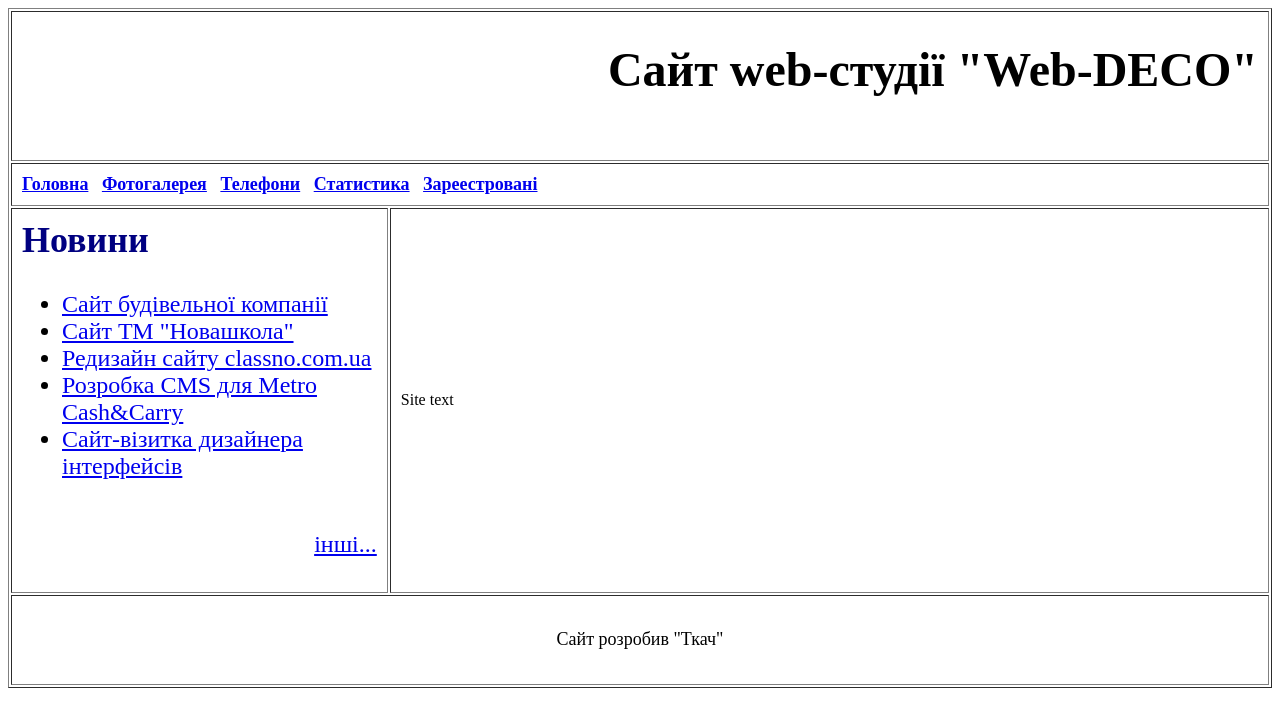
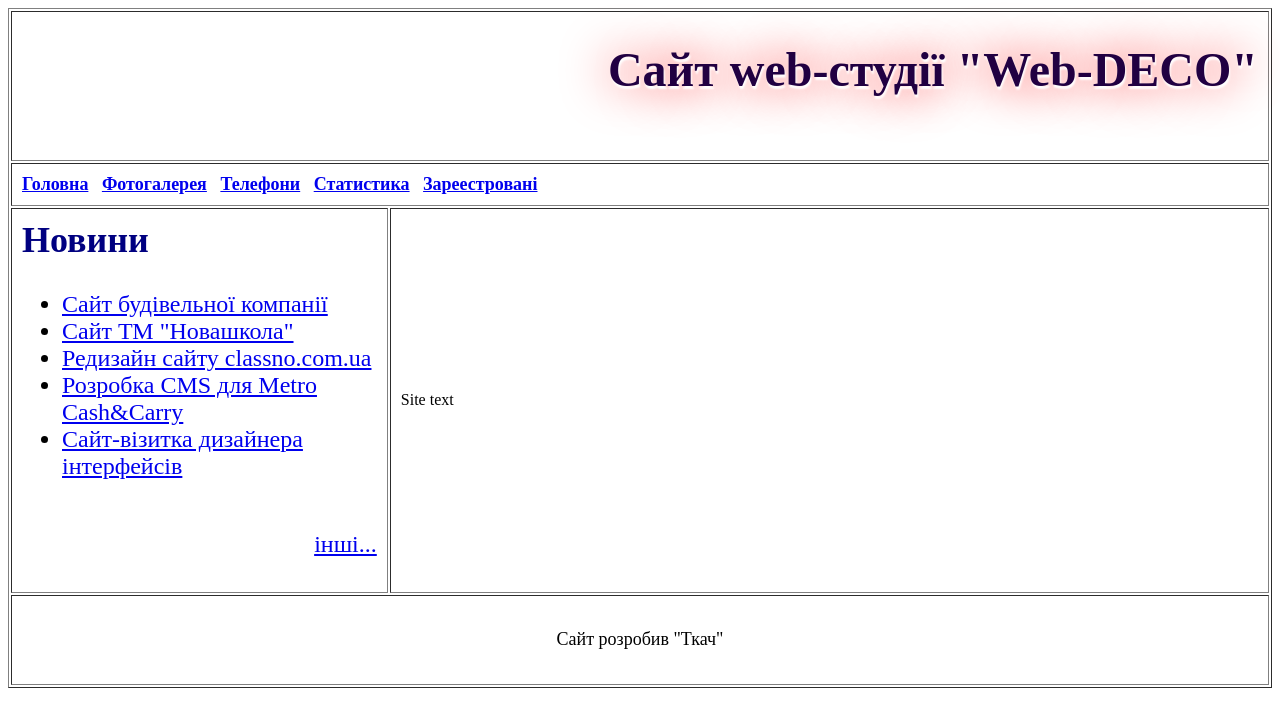
Before and after one commit to tkacib411/tkacib411.github.io, a plain HTML site: page index.html in a window 1280 px wide. Drawn offline with Linux system fonts and the light colour scheme.

Commit message:
09 - dobavyv stil-tin

```diff
--- a/index.html
+++ b/index.html
@@ -2,12 +2,20 @@
     <HEAD>
         <meta charset="utf-8">
         <title>Сайт web-студії "Web-DECO"</title>
+        <style>
+        .shadowtext {
+            text-shadow: 1px 3px 2px white, 0 0 1em red;
+            color: #210042;
+            font-size: 2em;
+        }
+        </style>
     </HEAD>
     <BODY background="images/bg.jpg">
         <!--========================= Каркас сайта ===================-->
         <table border="1" align="center" cellpadding="10">
             <tr>
-                <td colspan="2" height="150" align="right"><font size="5"><h1>Сайт web-студії "Web-DECO"</h1></font></td>
+                <td colspan="2" height="150" align="right">
+                    <font size="5" color="Maroon"><h1 class="Shadowtext">Сайт web-студії "Web-DECO"</h1></font></td>
             </tr>
             <tr>
                 <td colspan="2">
```
